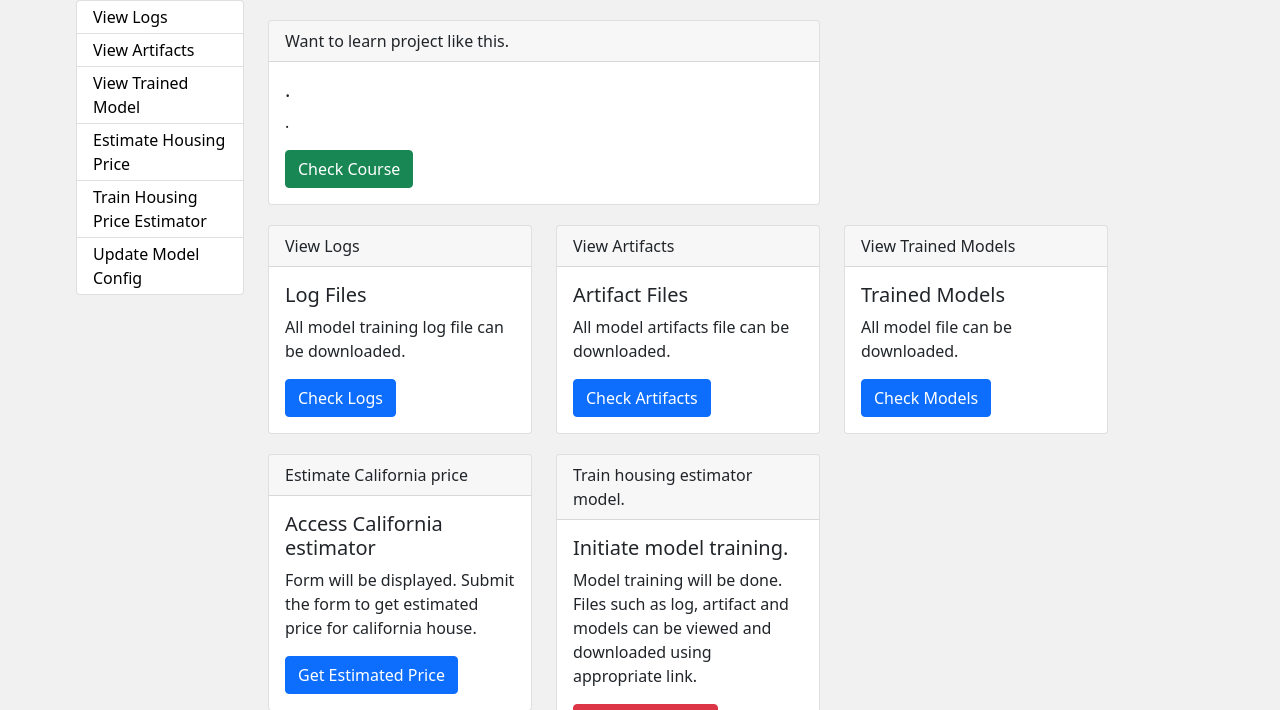
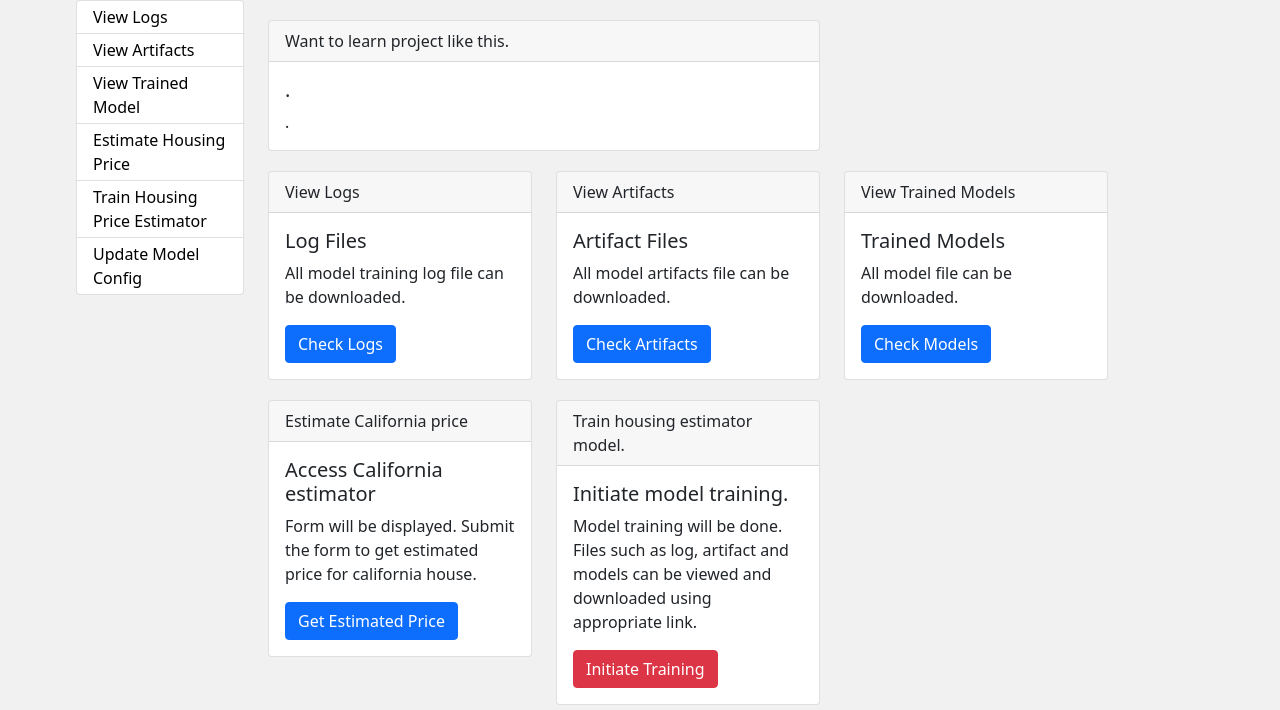
Before and after one commit to nitish9413/CALIFORNIA-HOUSING-PRICE-PREDICTION, a Flask app: page / in a window 1280 px wide. Shown: the part 56-766 px from the top of the page. Run offline with Flask 2, Linux system fonts and the light colour scheme; parts of the project's set-up code (start-up, migrations or seed data) failed here and were passed over; some libraries are stand-ins or nearby versions.

Commit message:
Update index.html

```diff
--- a/templates/index.html
+++ b/templates/index.html
@@ -20,7 +20,7 @@
 
                 <h5 class="card-title">.</h5>
                 <p class="card-text">.</p>
-                <a class="btn btn-success" target="_blank" href="https://courses.ineuron.ai/Full-Stack-Data-Science-Bootcamp?campaign=affiliate&coupon_code=FZYHXMNX">Check Course</a>
+
             </div>
         </div>
         </div>
```
